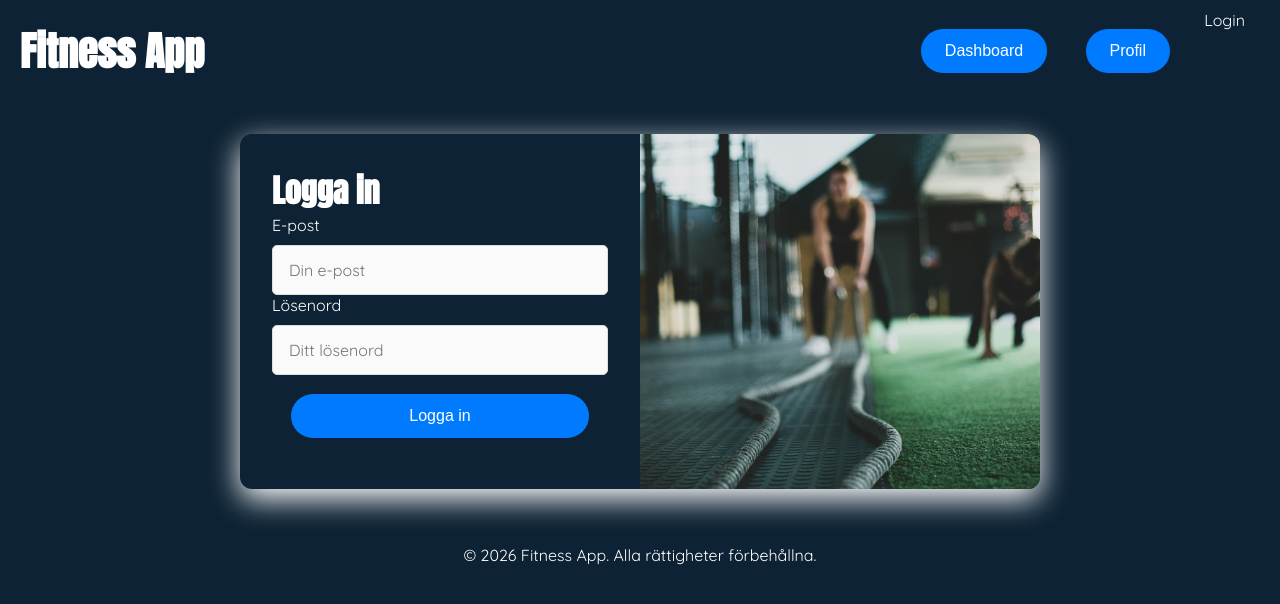
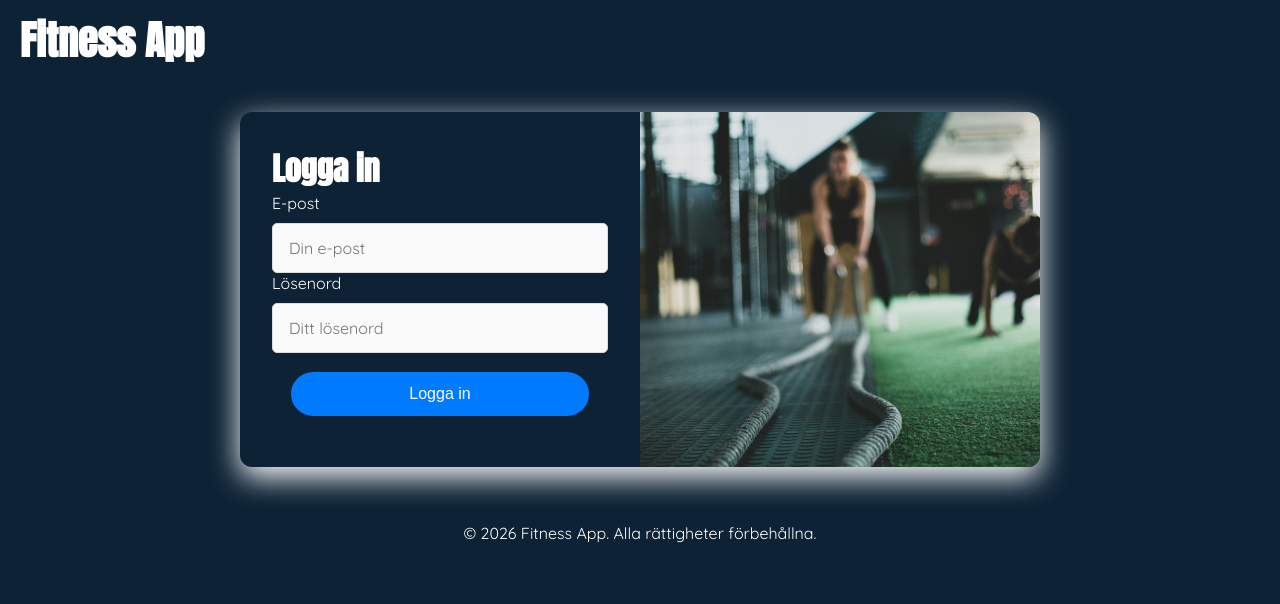
Before and after one commit to Appilistus/examination-grupp-d, a plain HTML site: page index.html in a window 1280 px wide. Drawn offline with Linux system fonts and the light colour scheme.

Commit message:
make nav buttons invisible when user is logged out

```diff
--- a/index.html
+++ b/index.html
@@ -17,9 +17,9 @@
       <h1>Fitness App</h1>
     </div>
     <ul class="nav-links">
-      <li><button id="dashboardBtn">Dashboard</button></li>
-      <li><button id="profileBtn">Profil</button></li>
-      <li><a href="#login">Login</a></li>
+      <li><button id="dashboardBtn" hidden>Dashboard</button></li>
+      <li><button id="profileBtn" hidden>Profil</button></li>
+      <li><button id="login" hidden>Log ut</button></li>
     </ul>
   </nav>
 
```
